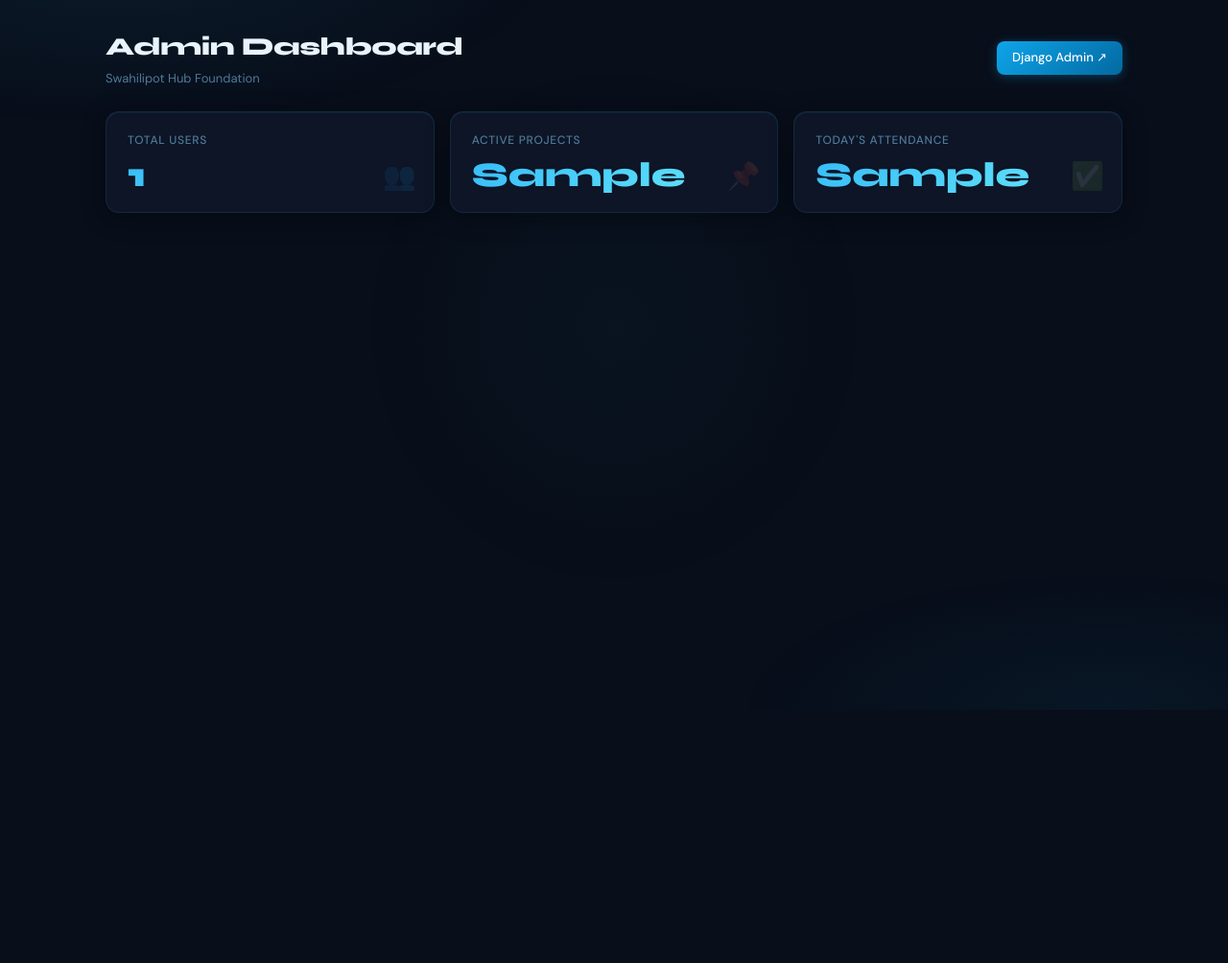
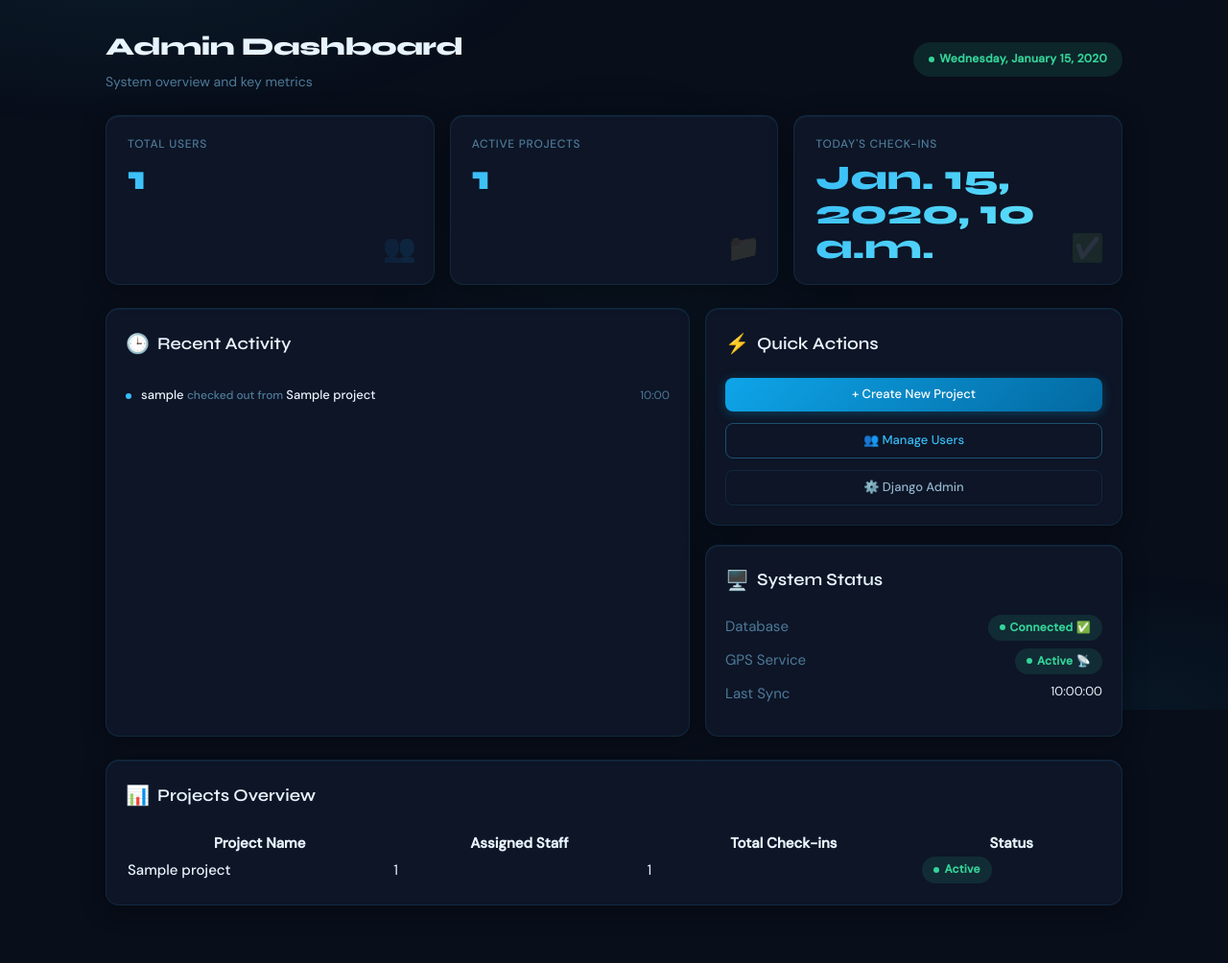
Before and after one commit to twstedparadise/ngo-portal, a Django app: template templates/dashboards/admin_dashboard.html in a window 1280 px wide. Shown: the part 60-1064 px from the top of the page at 96% size. Before the commit the page ends 282 px from the top, so only its background shows below. Run offline with Django 5.2, Linux system fonts and the light colour scheme; the template is opened without the code that fills it: most values are stand-ins (such as "Sample title", 1, 10 or a date in 2020).

Commit message:
feat(admin): redesign admin dashboard with stats cards and activity feed

```diff
--- a/templates/dashboards/admin_dashboard.html
+++ b/templates/dashboards/admin_dashboard.html
@@ -1,30 +1,167 @@
 {% extends "base.html" %}
-{% block title %}Admin Dashboard · Swahilipot Portal{% endblock %}
+
+{% block title %}Admin Dashboard | Swahilipot Portal{% endblock %}
 
 {% block content %}
-<div class="sp-page-header sp-fade-in">
+<div class="sp-fade-in">
+  <!-- Page Header -->
+  <div class="sp-page-header">
     <div>
-    <div class="sp-page-title">Admin Dashboard</div>
-    <div style="font-size:13px; color:var(--text-muted); margin-top:2px;">Swahilipot Hub Foundation</div>
+      <h1 class="sp-page-title">Admin Dashboard</h1>
+      <p style="color: var(--text-muted); font-size: 14px; margin-top: 4px;">
+        System overview and key metrics
+      </p>
     </div>
-  <a class="btn-sp btn-sp-primary" href="/admin/">Django Admin ↗</a>
+    <div>
+      <span class="sp-badge sp-badge-success" style="padding: 8px 16px;">
+        {{ today|date:"l, F j, Y" }}
+      </span>
+    </div>
   </div>
 
-<div class="sp-grid-3 sp-mb sp-fade-in">
+  <!-- Stats Grid - 3 columns -->
+  <div class="sp-grid-3" style="margin-bottom: 24px;">
+    <!-- Total Users Card -->
     <div class="sp-stat">
       <div class="sp-stat-label">Total Users</div>
       <div class="sp-stat-value">{{ total_users }}</div>
       <div class="sp-stat-icon">👥</div>
     </div>
+
+    <!-- Total Projects Card -->
     <div class="sp-stat">
       <div class="sp-stat-label">Active Projects</div>
-    <div class="sp-stat-value">{{ active_projects }}</div>
-    <div class="sp-stat-icon">📌</div>
+      <div class="sp-stat-value">{{ total_projects }}</div>
+      <div class="sp-stat-icon">📁</div>
     </div>
+
+    <!-- Today's Attendance Card -->
     <div class="sp-stat">
-    <div class="sp-stat-label">Today's Attendance</div>
-    <div class="sp-stat-value">{{ todays_attendance }}</div>
+      <div class="sp-stat-label">Today's Check-ins</div>
+      <div class="sp-stat-value">{{ today_attendance }}</div>
       <div class="sp-stat-icon">✅</div>
     </div>
   </div>
+
+  <!-- Two Column Layout for Charts and Lists -->
+  <div class="sp-grid-7-5">
+    <!-- Left Column: Recent Activity -->
+    <div class="sp-card">
+      <div style="display: flex; align-items: center; gap: 8px; margin-bottom: 20px;">
+        <span style="font-size: 20px;">🕒</span>
+        <h2 style="font-family: 'Syne', sans-serif; font-size: 18px; font-weight: 600;">Recent Activity</h2>
+      </div>
+
+      <div style="max-height: 400px; overflow-y: auto;">
+        {% if recent_activities %}
+          {% for activity in recent_activities %}
+            <div class="sp-record">
+              <div class="sp-record-dot" style="background: var(--sp-blue);"></div>
+              <div class="sp-record-name">
+                {{ activity.user.get_full_name|default:activity.user.username }}
+                <span style="color: var(--text-muted); font-size: 12px;">
+                  {% if activity.action == 'check_in' %}checked in at{% else %}checked out from{% endif %}
+                </span>
+                {{ activity.project.name|default:"project" }}
+              </div>
+              <div class="sp-record-time">
+                {{ activity.timestamp|date:"H:i" }}
+              </div>
+            </div>
+          {% endfor %}
+        {% else %}
+          <div class="sp-empty">
+            <div style="font-size: 32px; margin-bottom: 12px;">📭</div>
+            <p>No recent activity</p>
+          </div>
+        {% endif %}
+      </div>
+    </div>
+
+    <!-- Right Column: Quick Actions & Alerts -->
+    <div>
+      <!-- Quick Actions Card -->
+      <div class="sp-card" style="margin-bottom: 20px;">
+        <div style="display: flex; align-items: center; gap: 8px; margin-bottom: 20px;">
+          <span style="font-size: 20px;">⚡</span>
+          <h2 style="font-family: 'Syne', sans-serif; font-size: 18px; font-weight: 600;">Quick Actions</h2>
+        </div>
+
+        <div style="display: flex; flex-direction: column; gap: 12px;">
+          <a href="{% url 'project_create' %}" class="btn-sp btn-sp-primary" style="justify-content: center;">
+            + Create New Project
+          </a>
+          <a href="{% url 'admin:accounts_user_changelist' %}" class="btn-sp btn-sp-outline" style="justify-content: center;">
+            👥 Manage Users
+          </a>
+          <a href="{% url 'admin:index' %}" class="btn-sp btn-sp-ghost" style="justify-content: center;">
+            ⚙️ Django Admin
+          </a>
+        </div>
+      </div>
+
+      <!-- System Status Card -->
+      <div class="sp-card">
+        <div style="display: flex; align-items: center; gap: 8px; margin-bottom: 20px;">
+          <span style="font-size: 20px;">🖥️</span>
+          <h2 style="font-family: 'Syne', sans-serif; font-size: 18px; font-weight: 600;">System Status</h2>
+        </div>
+
+        <div style="margin-bottom: 12px;">
+          <div style="display: flex; justify-content: space-between; margin-bottom: 8px;">
+            <span style="color: var(--text-muted);">Database</span>
+            <span class="sp-badge sp-badge-success">Connected ✅</span>
+          </div>
+          <div style="display: flex; justify-content: space-between; margin-bottom: 8px;">
+            <span style="color: var(--text-muted);">GPS Service</span>
+            <span class="sp-badge sp-badge-success">Active 📡</span>
+          </div>
+          <div style="display: flex; justify-content: space-between;">
+            <span style="color: var(--text-muted);">Last Sync</span>
+            <span style="color: var(--text-primary); font-size: 13px;">{{ now|date:"H:i:s" }}</span>
+          </div>
+        </div>
+      </div>
+    </div>
+  </div>
+
+  <!-- Projects Overview Table -->
+  <div class="sp-card" style="margin-top: 24px;">
+    <div style="display: flex; align-items: center; gap: 8px; margin-bottom: 20px;">
+      <span style="font-size: 20px;">📊</span>
+      <h2 style="font-family: 'Syne', sans-serif; font-size: 18px; font-weight: 600;">Projects Overview</h2>
+    </div>
+
+    <div style="overflow-x: auto;">
+      <table class="data-table" style="width: 100%;">
+        <thead>
+          <tr>
+            <th>Project Name</th>
+            <th>Assigned Staff</th>
+            <th>Total Check-ins</th>
+            <th>Status</th>
+          </tr>
+        </thead>
+        <tbody>
+          {% for project in projects %}
+          <tr>
+            <td style="font-weight: 500;">{{ project.name }}</td>
+            <td>{{ project.assigned_staff.count }}</td>
+            <td>{{ project.attendance_set.count }}</td>
+            <td><span class="sp-badge sp-badge-success">Active</span></td>
+          </tr>
+          {% empty %}
+          <tr>
+            <td colspan="4">
+              <div class="sp-empty">
+                No projects created yet
+              </div>
+            </td>
+          </tr>
+          {% endfor %}
+        </tbody>
+      </table>
+    </div>
+  </div>
+</div>
 {% endblock %}
```
Also changed, not shown: attendance/views.py (+17 -186 lines). Lines whose indentation alone changed are shown as unchanged.
